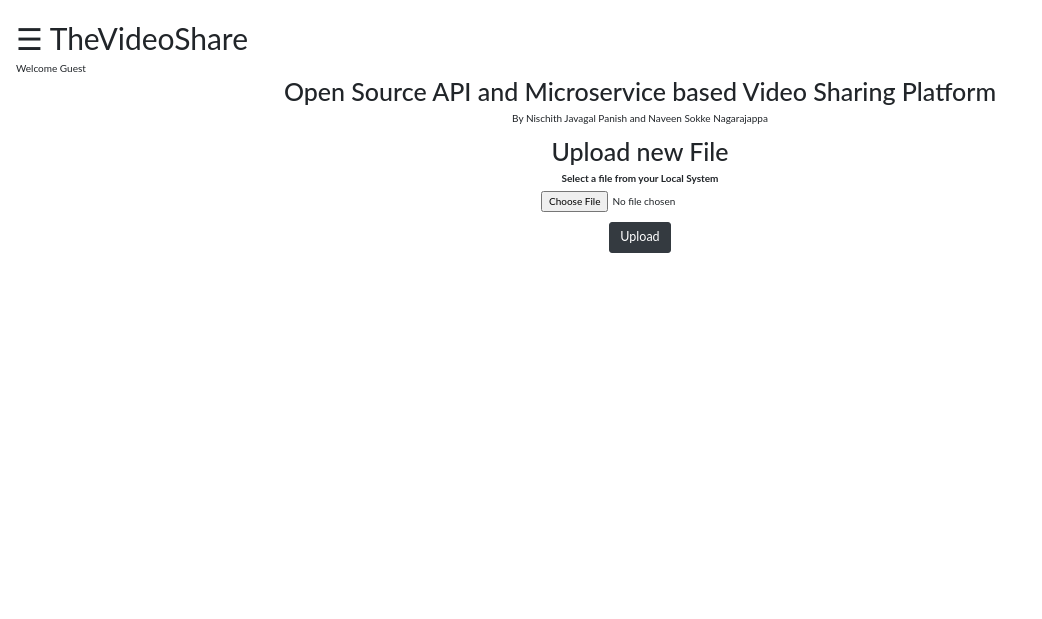
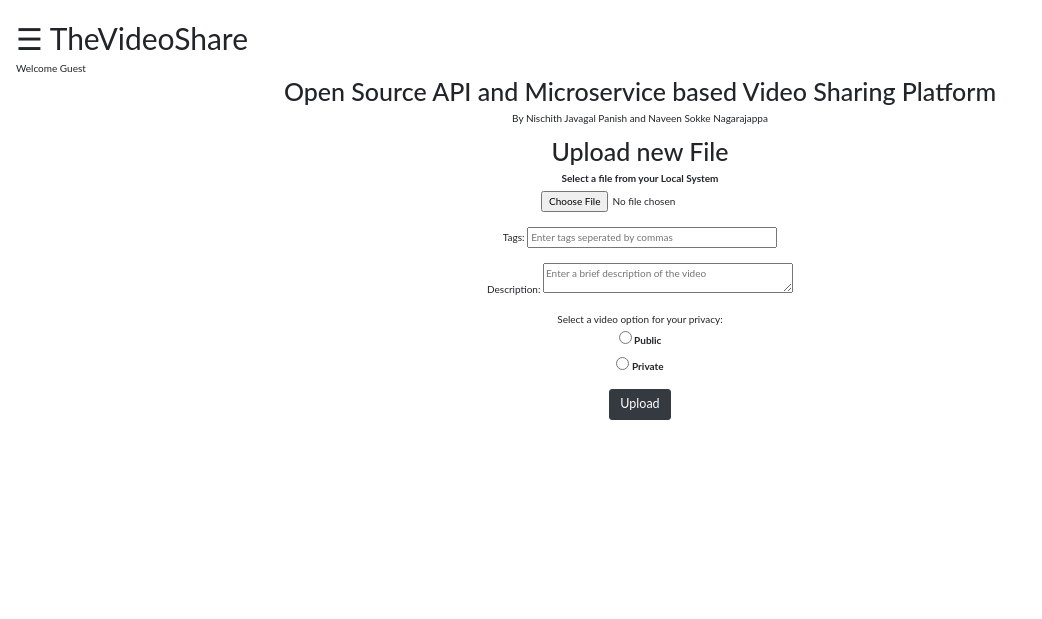
Before and after one commit to nischithp/Cloud_Computing, a Flask app: page /upload in a window 1280 px wide. Shown: the top 619 px of the page, without its empty margins (0-1042 px from the left). Run offline with Flask 2, Linux system fonts and the light colour scheme; some libraries are stand-ins or nearby versions.

Commit message:
added tags, description on upload and changed the way index page is displayed

```diff
--- a/functions/upload/main.py
+++ b/functions/upload/main.py
@@ -180,6 +180,7 @@ def upload(request):
     url = blob.generate_signed_url(datetime.timedelta(seconds=300), method='GET')
     req.urlretrieve(url, destination_blob_name)
     cap = cv2.VideoCapture(destination_blob_name)
+
     if cap.isOpened():
         ret, frame = cap.read()
         image_name = destination_blob_name.split('.')[0] + '.jpeg'
@@ -189,5 +190,7 @@ def upload(request):
         cv2.waitKey(0)
         thumbnail_blob.upload_from_filename(image_name)
         os.remove(image_name)
+        cap.release()
+        os.remove(destination_blob_name)
 
     return "success"
--- a/main.py
+++ b/main.py
@@ -2,7 +2,7 @@ import hashlib
 from hashlib import new
 import json
 import os
-from datetime import datetime, time
+from datetime import date, datetime, time
 from flask.helpers import flash
 
 import requests
@@ -15,7 +15,7 @@ from google.cloud import storage
 from moviepy.editor import VideoFileClip
 
 
-from models import EditProfileForm, LoginForm, RegForm
+from models import EditProfileForm, LoginForm, RegForm, SearchForm
 
 app = Flask(__name__)
 app.config.from_mapping(SECRET_KEY=b'\xd6\x04\xbdj\xfe\xed$c\x1e@\xad\x0f\x13,@G')
@@ -30,18 +30,31 @@ userDataCloudURL = 'https://us-central1-cloudcomputinglab-291822.cloudfunctions.
 
 @app.route('/', methods=['GET', 'POST'])
 def home():
+    form = SearchForm(request.form)
+    if request.method == "POST":
+        searchString = form.searchBar.data
+        params = {"data": {"searchString": searchString
+                            },
+              "request": "search"}
+        # res = requests.post(userDataCloudURL, json=params)
+
+    params = {"data": {"searchString": ""
+                            },
+              "request": "search"}
+    # res = requests.post(userDataCloudURL, json=params)
+
     # linking storage
-    storage_client = storage.Client.from_service_account_json(
-                    'C:/Users/nisch/Downloads/cloudcomputinglab-291822-bf0774247e88.json')
-    bucket_name = "videos_360"
-    videoNames = storage_client.list_blobs(bucket_name)
+    # storage_client = storage.Client.from_service_account_json(
+    #                 'C:/Users/nisch/Downloads/cloudcomputinglab-291822-bf0774247e88.json')
+    # bucket_name = "videos_360"
+    # videoNames = storage_client.list_blobs(bucket_name)
 
-    bucket_name="videos_thumbnail"
-    thumbnails = storage_client.list_blobs(bucket_name)
+    # bucket_name="videos_thumbnail"
+    # thumbnails = storage_client.list_blobs(bucket_name)
 
     # for blob in blobs:
     #     print(blob.name)
-    return render_template(indexURL, videoNames=videoNames, thumbnails=thumbnails)
+    return render_template(indexURL, form=form)
 
 
 @app.route('/login', methods=['GET', 'POST'])
@@ -180,6 +193,15 @@ def upload():
     if request.method == 'POST':
         file = request.files['file']
         size = request.content_length
+        tags, description = ""
+        privacy = 0
+        tags = request.form.getlist("tags")
+        description = request.form.getlist("description")
+        privacy = request.form.getlist("privacy")
+        if str(privacy).lower == "public":
+            privacy = 0
+        else:
+            privacy = 1
 
         if not file:
             print("No File to Upload.")
@@ -196,8 +218,8 @@ def upload():
         else:
             try:
                 bucket_name = "videos_360"
-                timestr = time.strftime("%Y%m%d-%H%M%S")
-                destination_blob_name = str(session['id'])+ '-' + datetime.now().strftime("%Y%m%d%H%M%S") + '.' + file.filename.split('.')[-1]
+                date_time_string = datetime.now().strftime("%Y%m%d%H%M%S")
+                destination_blob_name = str(session['id'])+ '-' + date_time_string + '.' + file.filename.split('.')[-1]
                 print(destination_blob_name)
 
                 # linking storage
@@ -223,10 +245,10 @@ def upload():
                 "userid": session['id'],
                 "video": {
                     "title" : file.filename,
-                    "url": destination_blob_name
-                    # "tag": "abcd",
-                    # "description": "asdasdas",
-                    # "privacy": "00000000000012"
+                    "url": destination_blob_name,
+                    "tag": tags,
+                    "description": description,
+                    "privacy": privacy
                         }
                 }
                 # res = requests.post('https://us-central1-cloudcomputinglab-291822.cloudfunctions.net/user_access', json=dictToSend)
--- a/models.py
+++ b/models.py
@@ -24,3 +24,7 @@ class EditProfileForm(Form):
   newPassword = PasswordField('New Password', [validators.InputRequired()])
   confirm = PasswordField('Repeat Password',  [validators.DataRequired(),validators.EqualTo('newPassword', message='Passwords must match')])
   submit = SubmitField('Change Password')
+
+class SearchForm(Form):
+  searchBar = StringField('Search')
+  submit = SubmitField("Search")
--- a/templates/upload.html
+++ b/templates/upload.html
@@ -48,7 +48,14 @@
             <form id="upload-file" method="post" enctype="multipart/form-data">
                 <p>
                     <label for="file">Select a file from your Local System</label>
-                    <input name="file"  type="file">
+                    <input name="file"  type="file"/><br>
+                    Tags: <input name="tags" style="width: 250px;" type="text" placeholder="Enter tags seperated by commas"/><br><br>
+                    Description: <textarea name="description" style="width: 250px; height: 30px;" type="text" placeholder="Enter a brief description of the video"></textarea><br>
+                    <br>Select a video option for your privacy:<br>
+                    <input name="privacy" type="radio" value="public"/>
+                    <label for="public">Public</label><br>
+                    <input name="privacy" type="radio" value="private"/>
+                    <label for="private">Private</label><br>
                 </p>
                 <p>
                     <button id="upload-file-btn" class="btn btn-dark btn-lg" type="button">Upload</button>
```
Also changed, not shown: templates/index.html (+10 -3 lines), functions/upload/frame.jpg (deleted), functions/upload/temp.jpg (deleted), 2 other files.
